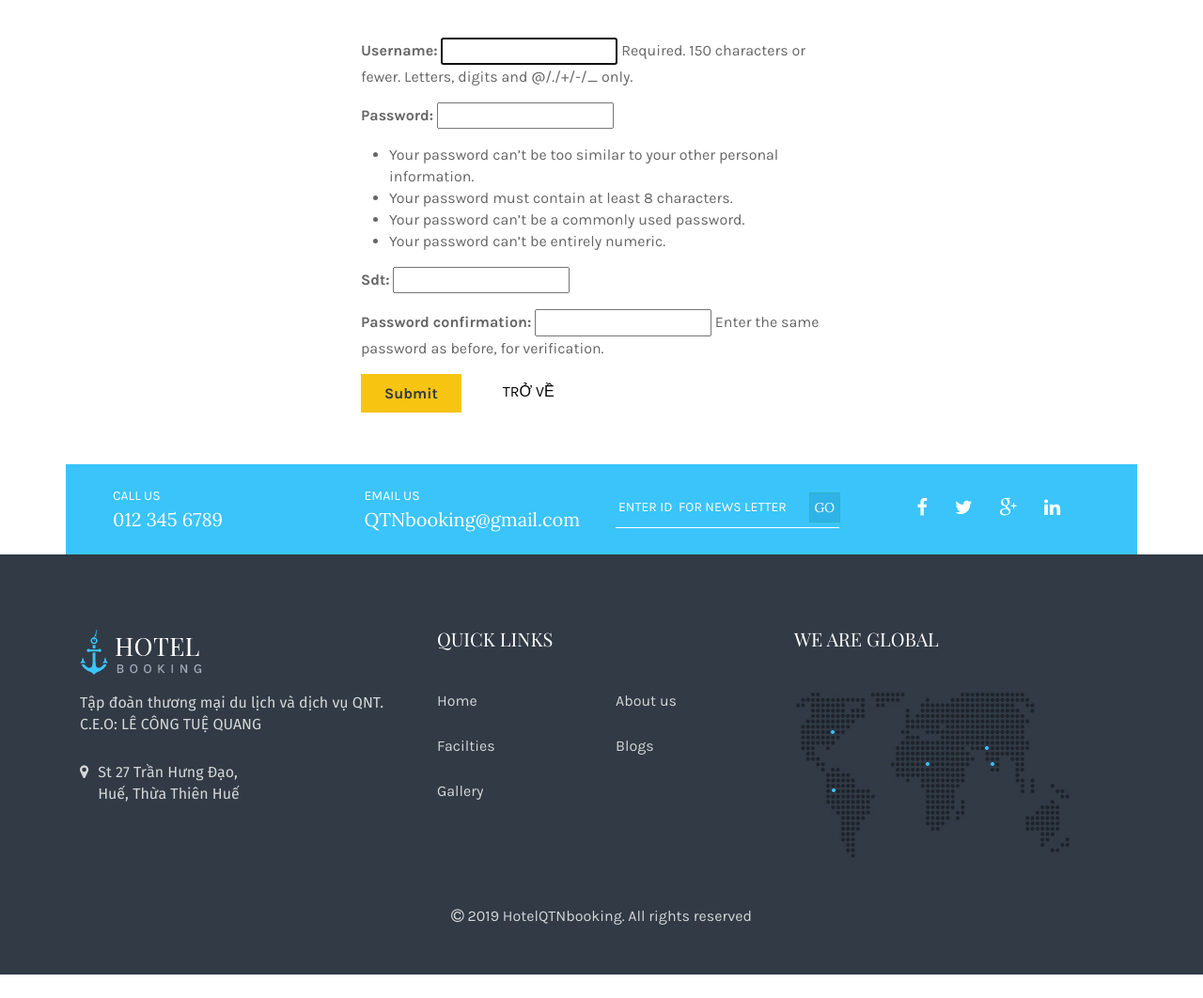
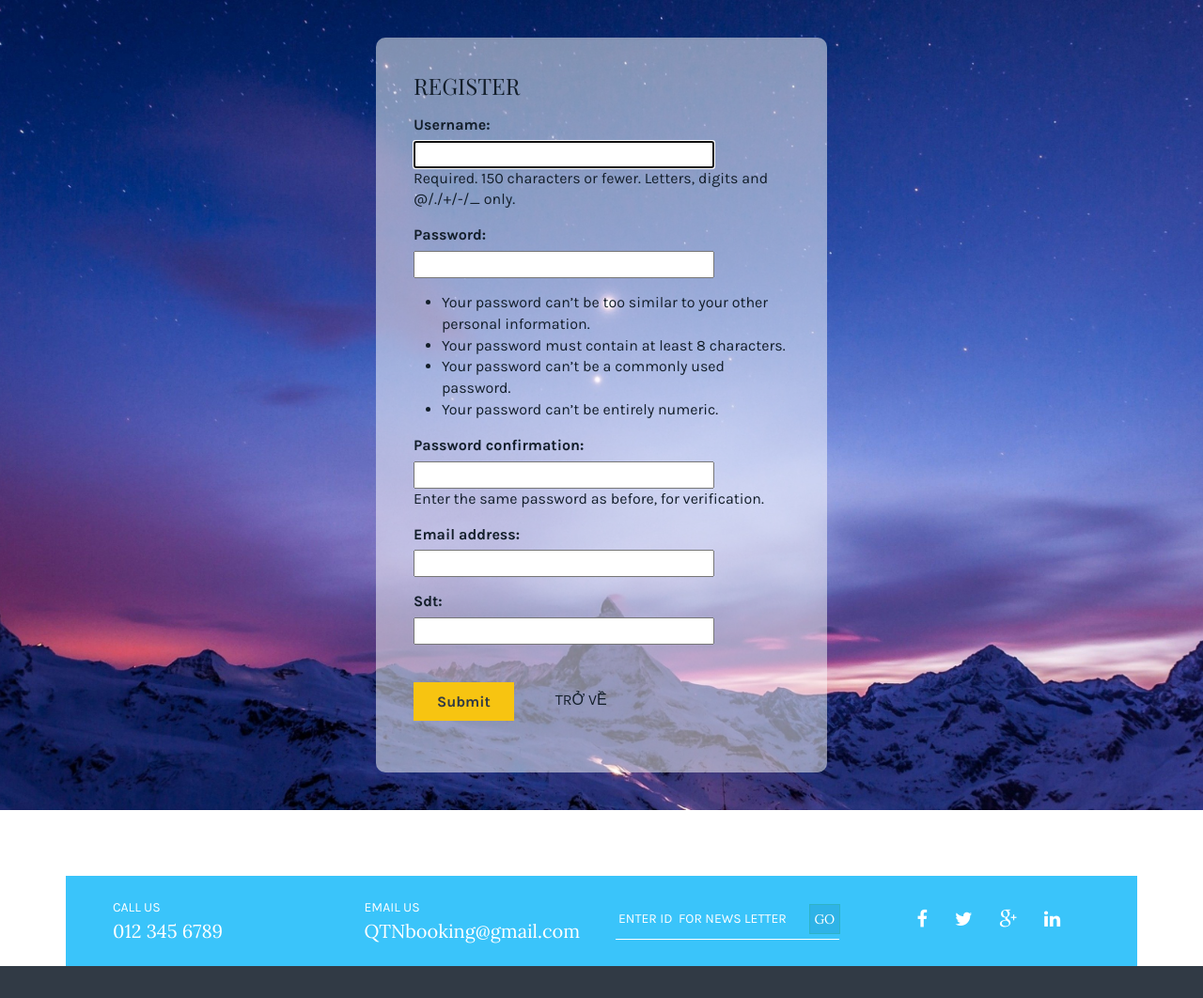
Before and after one commit to adquang153/booking-hotel, a Django app: page /res/ in a window 1280 px wide. Shown: the part 153-1215 px from the top of the page at 94% size. Before the commit the page ends 1190 px from the top, so only its background shows below. Run offline with Django 3.2, Linux system fonts and the light colour scheme; some libraries are stand-ins or nearby versions.

Commit message:
edit templates

```diff
--- a/Booking_Hotel_QNT/hotel/forms.py
+++ b/Booking_Hotel_QNT/hotel/forms.py
@@ -20,4 +20,4 @@ class SignUpForm(UserCreationForm):
 
     class Meta:
         model = MyUser
-        fields = ('username', 'password1','sdt')
+        fields = ('username', 'password1','password2','email','sdt')
--- a/Booking_Hotel_QNT/hotel/views.py
+++ b/Booking_Hotel_QNT/hotel/views.py
@@ -47,7 +47,8 @@ class loginView(View):
             return render(request, 'hoteltp/login.html')
         else:
             login(request, my_user)
-            return render(request, 'hoteltp/index.html')
+#             return render(request, 'hoteltp/index.html')
+            return redirect('hotel:index')
 class resView(View):
     def get(self,request):
         form = SignUpForm()
@@ -57,7 +58,12 @@ class resView(View):
         dki = SignUpForm(request.POST)
         if(dki.is_valid()):
             dki.save()
-            return render(request,'hoteltp/index.html')
+            tk = request.POST.get('username')
+            mk = request.POST.get('password1')
+            my_user = authenticate(username=tk,password=mk)
+            login(request, my_user)
+#             return render(request,'hoteltp/index.html')
+            return redirect('hotel:index')
         else:
             return render(request,'hoteltp/res.html')
 class logoutView(View):
--- a/Booking_Hotel_QNT/static/hoteltp/css/style.css
+++ b/Booking_Hotel_QNT/static/hoteltp/css/style.css
@@ -48,6 +48,25 @@ ___________________________________________________________________________
 
 
 -----------------------------------------------------------------------------------*/
+/* --------------------------------------------------------
+0. 					Custom CSS
+-----------------------------------------------------------*/
+.test p {
+	margin-top: 10px !important;
+}
+.test .btn {
+	margin-bottom: -32px !important;
+}
+#id_username,#id_password1,#id_password2,#id_email,#id_sdt{
+	display: block;
+	width: 80%;
+}
+.form-qnt *{
+	color:#131e2a;
+}
+/* --------------------------------------------------------
+0. 					end Custom CSS
+-----------------------------------------------------------*/
 
 
 
@@ -394,6 +413,7 @@ body#home_one .single_wrapper_details h5, body#accomodation_page .single_wrapper
   font-family: "Lora",serif;
   text-transform: none;
 }
+
 body#home_one .single_wrapper_details p, body#accomodation_page .single_wrapper_details p{
 	color: #444;
 	font-size: 15px;
@@ -620,24 +640,24 @@ body#home_one .nav-tabs > li.active > a, body#home_one .nav-tabs > li.active > a
 -----------------------------------------------------------*/
 
 
-body#home_two .hotel_showcase .owl-carousel .owl-item img{
+body#home_one .hotel_showcase .owl-carousel .owl-item img{
 	-webkit-filter: grayscale(100%);
 	-o-filter: grayscale(100%);
 	filter: grayscale(100%);
-	-webkit-transition: .5s;
-	-o-transition: .5s;
-	transition: .5s;
-}
-body#home_two .hotel_showcase .owl-carousel .owl-item img:hover{
+	-webkit-transition: .3s;
+	-o-transition: .3s;
+	transition: .3s;
+}
+body#home_one .hotel_showcase .owl-carousel .owl-item img:hover{
 	-webkit-filter: grayscale(1%);
 	-o-filter: grayscale(1%);
 	filter: grayscale(1%);
 }
-body#home_two .hotel_showcase .owl-carousel .owl-item a{
+body#home_one .hotel_showcase .owl-carousel .owl-item a{
 	display: block;
 	position: relative;
 }
-body#home_two .hotel_showcase .owl-carousel .owl-item a i {
+body#home_one .hotel_showcase .owl-carousel .owl-item a i {
 	background: #fff none repeat scroll 0 0;
 	border-radius: 50%;
 	height: 35px;
@@ -653,7 +673,7 @@ body#home_two .hotel_showcase .owl-carousel .owl-item a i {
 	transition: 0.6s;
 	color: #131e2a;
 }
-body#home_two .hotel_showcase .owl-carousel .owl-item a:hover i{
+body#home_one .hotel_showcase .owl-carousel .owl-item a:hover i{
 	top: calc(50% - 18px);
 }
 
--- a/Booking_Hotel_QNT/templates/hoteltp/res.html
+++ b/Booking_Hotel_QNT/templates/hoteltp/res.html
@@ -3,15 +3,19 @@
 
 {% block body %}
 {% include 'hoteltp/navbar.html' %}
-
-  <form method="post" action="" style="width:40%;margin:auto;padding: 40px 0;">
+<section style="padding:40px;margin-bottom:70px;background: url({% static 'hoteltp/img/natura.jpg' %}) no-repeat center center;background-size:cover;">
+<div style="width:40%;border-radius:10px;margin:auto;background: rgba(255,255,255,.5);padding:40px;">
+	<h4 style="margin-bottom: 20px">Register</h4>
+	  <form method="post" action="" class="form-qnt">
 	    {% csrf_token %}
 	    <div class="form-group">
 		  {{form.as_p}}
 	     </div>
-
+	  	<div style="margin-top:40px">
 		    <button type="submit" class="btn btn-primary">Submit</button>
 		   <a style="padding: 40px" href="{% url 'hotel:login' %}">TRỞ VỀ</a> </p>
-
+	   </div>
 	  </form>
+	 </div>
+  </section>
 {% endblock %}
```
Also changed, not shown: Booking_Hotel_QNT/templates/hoteltp/login.html (+11 -6 lines), Booking_Hotel_QNT/db.sqlite3, Booking_Hotel_QNT/static/hoteltp/img/natura.jpg (added). Lines whose indentation alone changed are shown as unchanged.
